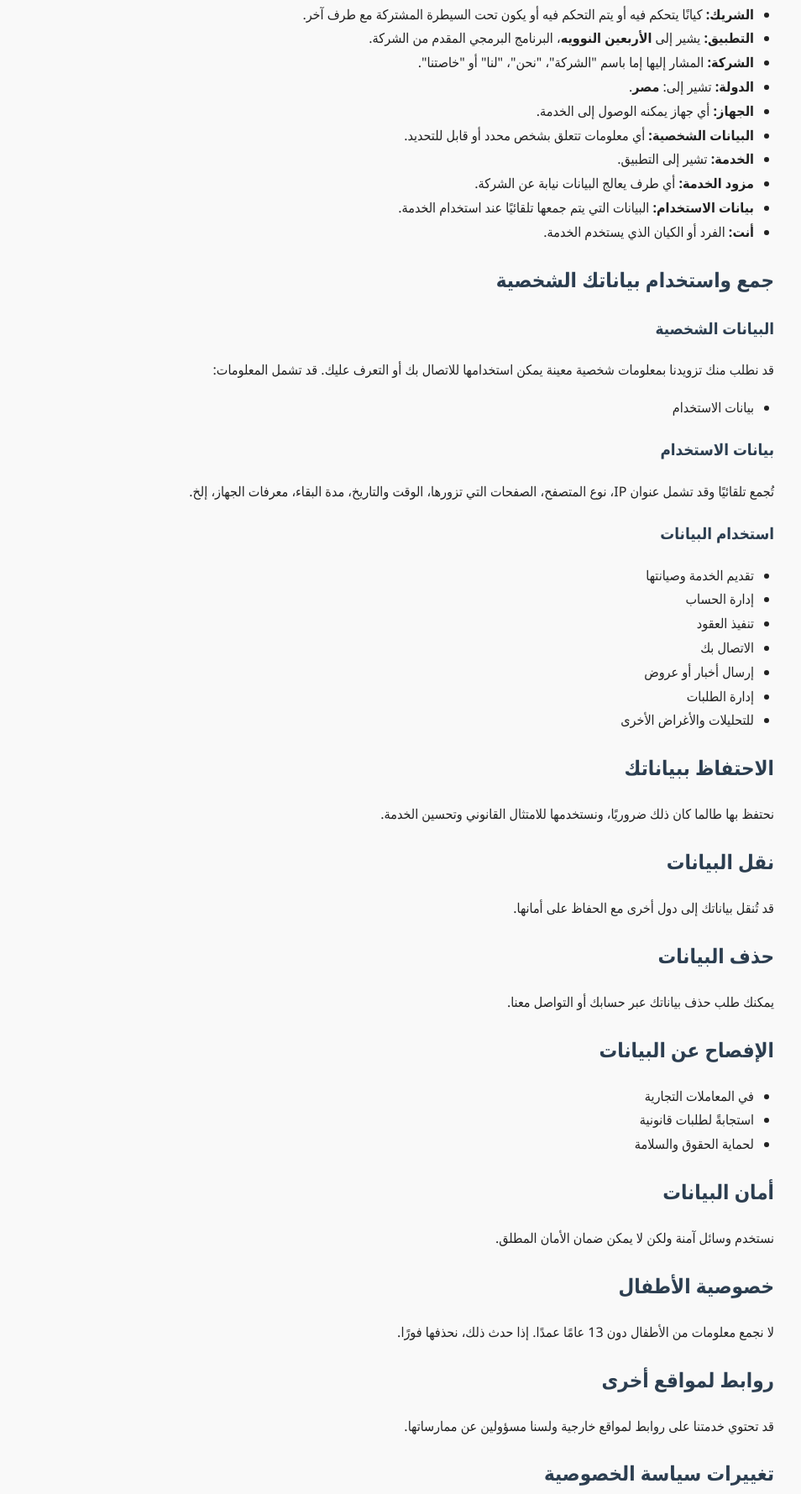
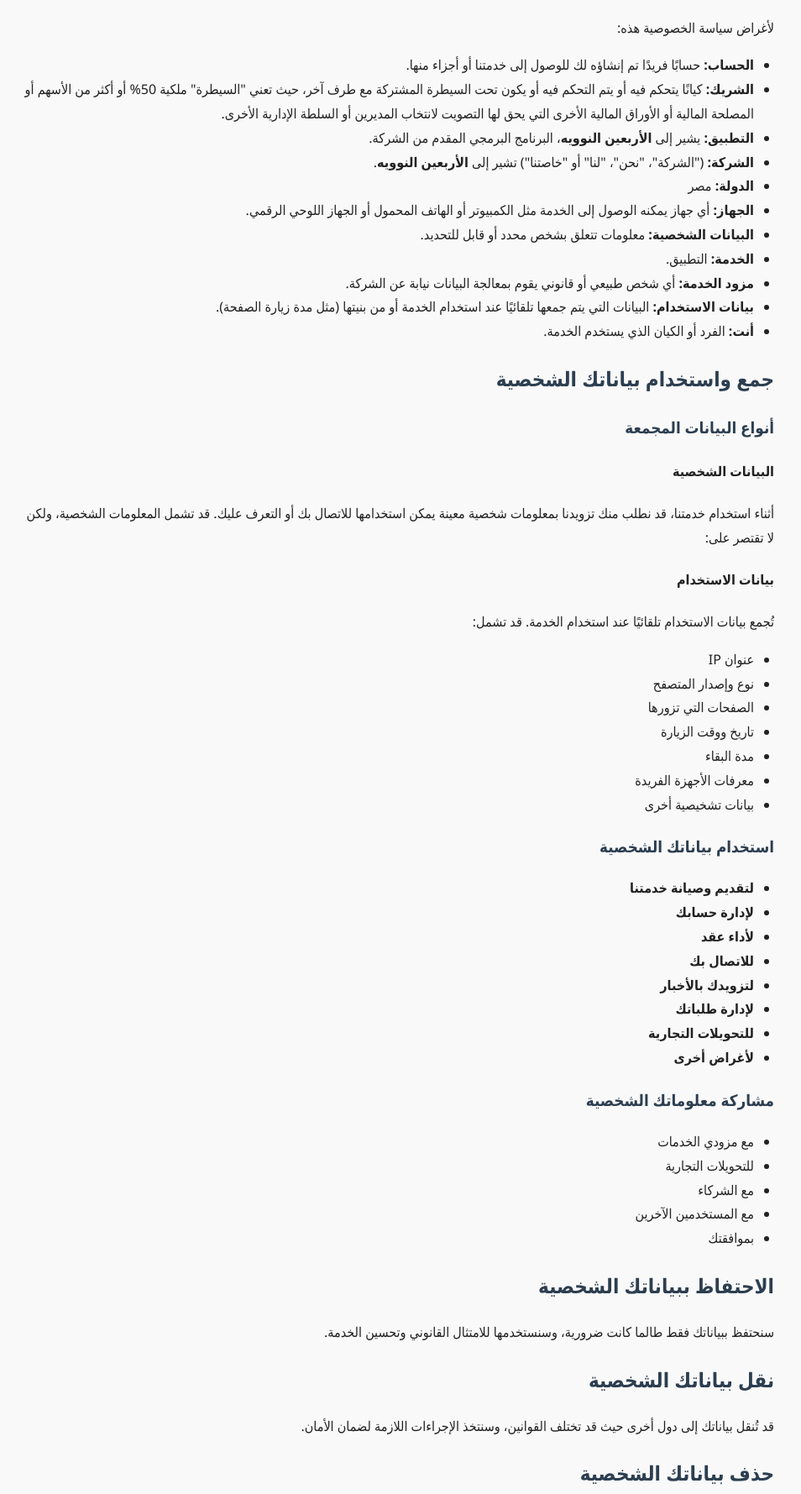
Before and after one commit to taha-elkholy/arbein_privacy.githube.io, a plain HTML site: page index.html in a window 1280 px wide. Shown: the part 627-2406 px from the top of the page at 84% size, without its empty margins (168-1122 px from the left). Drawn offline with Linux system fonts and the light colour scheme.

Commit message:
Update index.html

```diff
--- a/index.html
+++ b/index.html
@@ -16,118 +16,130 @@
       max-width: 900px;
       margin: auto;
     }
-
     h1, h2, h3 {
       color: #2c3e50;
     }
-
     h1 {
       border-bottom: 2px solid #2c3e50;
       padding-bottom: 0.5rem;
     }
-
-    code {
-      background-color: #eee;
-      padding: 0.2rem 0.4rem;
-      border-radius: 4px;
-    }
-
     a {
       color: #007acc;
       text-decoration: none;
     }
-
     a:hover {
       text-decoration: underline;
     }
-
     ul {
       padding-right: 1.5rem;
     }
   </style>
 </head>
 <body>
-
-  <h1>سياسة الخصوصية</h1>
-  <h2>آخر تحديث: ٦ سبتمبر ٢٠٢٤</h2>
-
+<main>
+<h1>للأربعين النوويه</h1>
+<h2>سياسة الخصوصية</h2>
+<p>آخر تحديث: ٦ سبتمبر ٢٠٢٤</p>
 <p>تصف سياسة الخصوصية هذه سياساتنا وإجراءاتنا بشأن جمع واستخدام والإفصاح عن معلوماتك عندما تستخدم الخدمة، وتخبرك عن حقوقك في الخصوصية وكيف تحميك القوانين.</p>
-
 <p>نستخدم بياناتك الشخصية لتقديم الخدمة وتحسينها. باستخدام الخدمة، توافق على جمع واستخدام المعلومات وفقًا لهذه السياسة. تم إنشاء سياسة الخصوصية هذه بمساعدة مُولد سياسة الخصوصية.</p>
 
 <h2>التفسير والتعريفات</h2>
-
 <h3>التفسير</h3>
 <p>الكلمات التي تبدأ بحرف كبير لها معاني محددة بموجب الشروط التالية. يجب أن تحمل التعريفات التالية نفس المعنى بغض النظر عما إذا كانت تظهر بصيغة المفرد أو الجمع.</p>
 
 <h3>التعريفات</h3>
+<p>لأغراض سياسة الخصوصية هذه:</p>
 <ul>
   <li><strong>الحساب:</strong> حسابًا فريدًا تم إنشاؤه لك للوصول إلى خدمتنا أو أجزاء منها.</li>
-    <li><strong>الشريك:</strong> كيانًا يتحكم فيه أو يتم التحكم فيه أو يكون تحت السيطرة المشتركة مع طرف آخر.</li>
+  <li><strong>الشريك:</strong> كيانًا يتحكم فيه أو يتم التحكم فيه أو يكون تحت السيطرة المشتركة مع طرف آخر، حيث تعني "السيطرة" ملكية 50% أو أكثر من الأسهم أو المصلحة المالية أو الأوراق المالية الأخرى التي يحق لها التصويت لانتخاب المديرين أو السلطة الإدارية الأخرى.</li>
   <li><strong>التطبيق:</strong> يشير إلى <strong>الأربعين النوويه</strong>، البرنامج البرمجي المقدم من الشركة.</li>
-    <li><strong>الشركة:</strong> المشار إليها إما باسم "الشركة"، "نحن"، "لنا" أو "خاصتنا".</li>
-    <li><strong>الدولة:</strong> تشير إلى: <strong>مصر</strong>.</li>
-    <li><strong>الجهاز:</strong> أي جهاز يمكنه الوصول إلى الخدمة.</li>
-    <li><strong>البيانات الشخصية:</strong> أي معلومات تتعلق بشخص محدد أو قابل للتحديد.</li>
-    <li><strong>الخدمة:</strong> تشير إلى التطبيق.</li>
-    <li><strong>مزود الخدمة:</strong> أي طرف يعالج البيانات نيابة عن الشركة.</li>
-    <li><strong>بيانات الاستخدام:</strong> البيانات التي يتم جمعها تلقائيًا عند استخدام الخدمة.</li>
+  <li><strong>الشركة:</strong> ("الشركة"، "نحن"، "لنا" أو "خاصتنا") تشير إلى <strong>الأربعين النوويه</strong>.</li>
+  <li><strong>الدولة:</strong> مصر</li>
+  <li><strong>الجهاز:</strong> أي جهاز يمكنه الوصول إلى الخدمة مثل الكمبيوتر أو الهاتف المحمول أو الجهاز اللوحي الرقمي.</li>
+  <li><strong>البيانات الشخصية:</strong> معلومات تتعلق بشخص محدد أو قابل للتحديد.</li>
+  <li><strong>الخدمة:</strong> التطبيق.</li>
+  <li><strong>مزود الخدمة:</strong> أي شخص طبيعي أو قانوني يقوم بمعالجة البيانات نيابة عن الشركة.</li>
+  <li><strong>بيانات الاستخدام:</strong> البيانات التي يتم جمعها تلقائيًا عند استخدام الخدمة أو من بنيتها (مثل مدة زيارة الصفحة).</li>
   <li><strong>أنت:</strong> الفرد أو الكيان الذي يستخدم الخدمة.</li>
 </ul>
 
 <h2>جمع واستخدام بياناتك الشخصية</h2>
-  <h3>البيانات الشخصية</h3>
-  <p>قد نطلب منك تزويدنا بمعلومات شخصية معينة يمكن استخدامها للاتصال بك أو التعرف عليك. قد تشمل المعلومات:</p>
+<h3>أنواع البيانات المجمعة</h3>
+<h4>البيانات الشخصية</h4>
+<p>أثناء استخدام خدمتنا، قد نطلب منك تزويدنا بمعلومات شخصية معينة يمكن استخدامها للاتصال بك أو التعرف عليك. قد تشمل المعلومات الشخصية، ولكن لا تقتصر على:</p>
+
+<h4>بيانات الاستخدام</h4>
+<p>تُجمع بيانات الاستخدام تلقائيًا عند استخدام الخدمة. قد تشمل:</p>
 <ul>
-    <li>بيانات الاستخدام</li>
+  <li>عنوان IP</li>
+  <li>نوع وإصدار المتصفح</li>
+  <li>الصفحات التي تزورها</li>
+  <li>تاريخ ووقت الزيارة</li>
+  <li>مدة البقاء</li>
+  <li>معرفات الأجهزة الفريدة</li>
+  <li>بيانات تشخيصية أخرى</li>
 </ul>
 
-  <h3>بيانات الاستخدام</h3>
-  <p>تُجمع تلقائيًا وقد تشمل عنوان IP، نوع المتصفح، الصفحات التي تزورها، الوقت والتاريخ، مدة البقاء، معرفات الجهاز، إلخ.</p>
-
-  <h3>استخدام البيانات</h3>
+<h3>استخدام بياناتك الشخصية</h3>
 <ul>
-    <li>تقديم الخدمة وصيانتها</li>
-    <li>إدارة الحساب</li>
-    <li>تنفيذ العقود</li>
-    <li>الاتصال بك</li>
-    <li>إرسال أخبار أو عروض</li>
-    <li>إدارة الطلبات</li>
-    <li>للتحليلات والأغراض الأخرى</li>
+  <li><strong>لتقديم وصيانة خدمتنا</strong></li>
+  <li><strong>لإدارة حسابك</strong></li>
+  <li><strong>لأداء عقد</strong></li>
+  <li><strong>للاتصال بك</strong></li>
+  <li><strong>لتزويدك بالأخبار</strong></li>
+  <li><strong>لإدارة طلباتك</strong></li>
+  <li><strong>للتحويلات التجارية</strong></li>
+  <li><strong>لأغراض أخرى</strong></li>
 </ul>
 
-  <h2>الاحتفاظ ببياناتك</h2>
-  <p>نحتفظ بها طالما كان ذلك ضروريًا، ونستخدمها للامتثال القانوني وتحسين الخدمة.</p>
-
-  <h2>نقل البيانات</h2>
-  <p>قد تُنقل بياناتك إلى دول أخرى مع الحفاظ على أمانها.</p>
-
-  <h2>حذف البيانات</h2>
-  <p>يمكنك طلب حذف بياناتك عبر حسابك أو التواصل معنا.</p>
-
-  <h2>الإفصاح عن البيانات</h2>
+<h3>مشاركة معلوماتك الشخصية</h3>
 <ul>
-    <li>في المعاملات التجارية</li>
-    <li>استجابةً لطلبات قانونية</li>
-    <li>لحماية الحقوق والسلامة</li>
+  <li>مع مزودي الخدمات</li>
+  <li>للتحويلات التجارية</li>
+  <li>مع الشركاء</li>
+  <li>مع المستخدمين الآخرين</li>
+  <li>بموافقتك</li>
 </ul>
 
-  <h2>أمان البيانات</h2>
-  <p>نستخدم وسائل آمنة ولكن لا يمكن ضمان الأمان المطلق.</p>
+<h2>الاحتفاظ ببياناتك الشخصية</h2>
+<p>سنحتفظ ببياناتك فقط طالما كانت ضرورية، وسنستخدمها للامتثال القانوني وتحسين الخدمة.</p>
+
+<h2>نقل بياناتك الشخصية</h2>
+<p>قد تُنقل بياناتك إلى دول أخرى حيث قد تختلف القوانين، وسنتخذ الإجراءات اللازمة لضمان الأمان.</p>
+
+<h2>حذف بياناتك الشخصية</h2>
+<p>يمكنك تعديل أو حذف بياناتك من خلال إعدادات الحساب أو التواصل معنا، ما لم يكن هناك التزام قانوني بالاحتفاظ بها.</p>
+
+<h2>الإفصاح عن بياناتك الشخصية</h2>
+<h3>المعاملات التجارية</h3>
+<p>قد يتم نقل البيانات أثناء عمليات الاندماج أو البيع.</p>
+<h3>إنفاذ القانون</h3>
+<p>قد يتم الكشف عنها إذا طُلب ذلك بموجب القانون.</p>
+<h3>متطلبات قانونية أخرى</h3>
+<ul>
+  <li>الامتثال للقانون</li>
+  <li>حماية حقوق الشركة</li>
+  <li>منع السلوك غير القانوني</li>
+  <li>حماية السلامة العامة</li>
+  <li>الدفاع القانوني</li>
+</ul>
+
+<h2>أمان بياناتك الشخصية</h2>
+<p>نتخذ تدابير أمنية مناسبة ولكن لا يمكن ضمان الأمان المطلق.</p>
 
 <h2>خصوصية الأطفال</h2>
-  <p>لا نجمع معلومات من الأطفال دون 13 عامًا عمدًا. إذا حدث ذلك، نحذفها فورًا.</p>
+<p>لا نخدم من هم دون 13 سنة. إذا تم جمع بيانات دون إذن الوالدين، سنقوم بحذفها.</p>
 
 <h2>روابط لمواقع أخرى</h2>
-  <p>قد تحتوي خدمتنا على روابط لمواقع خارجية ولسنا مسؤولين عن ممارساتها.</p>
+<p>قد تحتوي خدمتنا على روابط خارجية ولسنا مسؤولين عن ممارسات الخصوصية الخاصة بها.</p>
 
 <h2>تغييرات سياسة الخصوصية</h2>
-  <p>قد نحدث السياسة من وقت لآخر وسنخطرك بذلك.</p>
+<p>قد نقوم بتحديث السياسة، وسنقوم بإعلامك، وندعوك لمراجعتها دوريًا.</p>
 
 <h2>اتصل بنا</h2>
-  <p>إذا كان لديك أي أسئلة يمكنك التواصل معنا عبر البريد:
+<p>لأي استفسارات، راسلنا عبر:
   <a href="mailto:tahaelkholy.dev@gmail.com">tahaelkholy.dev@gmail.com</a>
 </p>
-
+</main>
 </body>
 </html>
```
Lines whose indentation alone changed are shown as unchanged.
